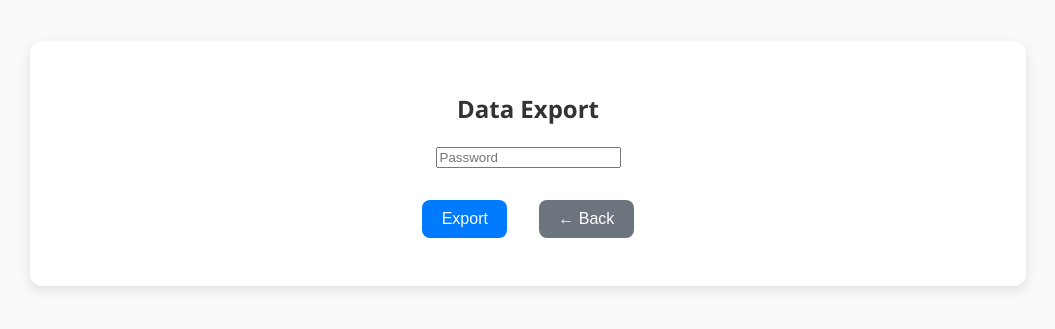
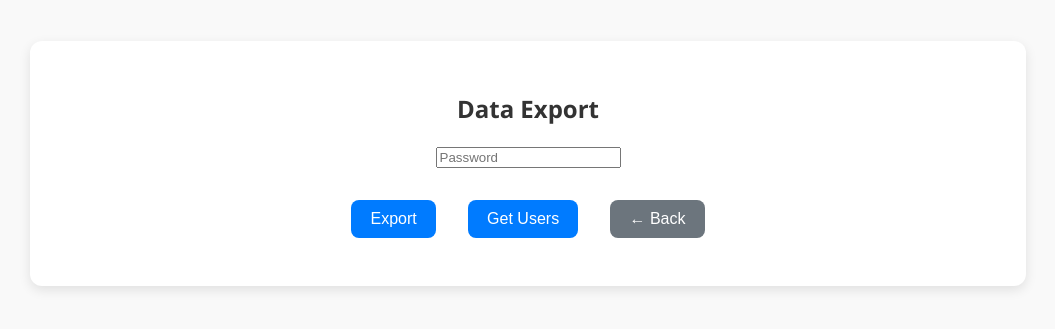
Before and after one commit to taranis-ai/cybersec-survey, a Flask app: page /export in a window 1280 px wide. Shown: the part 237-566 px from the top of the page, without its empty margins (112-1167 px from the left). Run offline with Flask 3, Linux system fonts and the light colour scheme; parts of the project's set-up code (start-up, migrations or seed data) failed here and were passed over.

Commit message:
Add export of all users that classified something

```diff
--- a/cybersec_survey/app.py
+++ b/cybersec_survey/app.py
@@ -92,22 +92,40 @@ def logout():
     return redirect(url_for("login"))
 
 
-@app.route("/export", methods=["GET", "POST"])
+@app.route("/export", methods=["GET"])
 def export():
-    if request.method == "POST":
-        password = request.form.get("password")
-        if password != "dimmuborg1r":
-            return render_template("export.html", error="Wrong password")
-
-        session["is_admin"] = True
-        return redirect(url_for("admin_dashboard"))
     return render_template("export.html")
 
 
-@app.route("/export/dashboard")
-def admin_dashboard():
-    if not session.get("is_admin"):
-        return redirect(url_for("export"))
+@app.route("/export-users", methods=["POST"])
+def export_users():
+    password = request.form.get("password")
+    if password != "dimmuborg1r":
+        return render_template("export.html", error="Wrong password")
+
+    db = get_session()
+
+    from cybersec_survey.db.models import ClassificationResult
+
+    all_rows = db.query(ClassificationResult).all()
+    user_id_dict = {}
+    for row in all_rows:
+        if row.username in user_id_dict:
+            user_id_dict[row.username].append(row.news_item_id)
+        else:
+            user_id_dict[row.username] = [row.news_item_id]
+    db.close()
+
+    json_data = json.dumps(user_id_dict, ensure_ascii=False, indent=2)
+
+    return Response(json_data, mimetype="application/json", headers={"Content-Disposition": "attachment;filename=users.json"})
+
+
+@app.route("/export-all", methods=["POST"])
+def export_all():
+    password = request.form.get("password")
+    if password != "dimmuborg1r":
+        return render_template("export.html", error="Wrong password")
 
     db = get_session()
 
--- a/cybersec_survey/templates/export.html
+++ b/cybersec_survey/templates/export.html
@@ -26,9 +26,22 @@
       <input type="password" name="password" placeholder="Password" required>
 
       <div class="button-row">
-        <button type="submit">Export</button>
+        <button
+          type="submit"
+          formaction="/export-all"
+          formmethod="post"
+        >Export</button>
+
+        <button
+          type="submit"
+          formaction="/export-users"
+          formmethod="post"
+        >Get Users</button>
+
         <a href="/">
-          <button type="button" style="background-color: #6c757d;">← Back</button>
+          <button type="button" style="background-color: #6c757d;">
+            ← Back
+          </button>
         </a>
       </div>
     </form>
```
